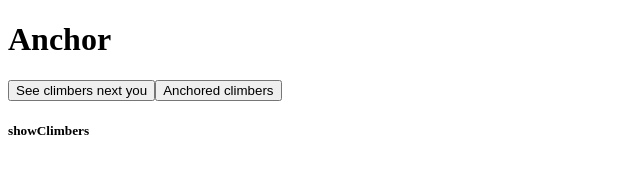
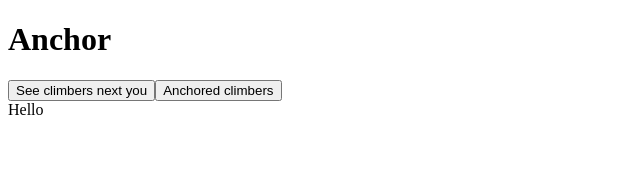
Before and after one commit to Elinex/MVP-Anchor, a React app: page / in a window 1280 px wide. Both pictures are taken after a click on the button "See climbers next you". Shown: the top 191 px of the page, without its empty margins (0-640 px from the left). Built offline with nearby package versions, Linux system fonts and the light colour scheme; the HTML template or start-up script is replaced by a standard one.

Commit message:
filter users by status

```diff
--- /dev/null
+++ b/react-client/src/components/List.jsx
@@ -0,0 +1,12 @@
+import React from 'react';
+
+const List = ({users}) => {
+  console.log(users)
+  return (
+    <div>
+      Hello
+    </div>
+  )
+}
+
+export default List;
--- a/react-client/src/index.jsx
+++ b/react-client/src/index.jsx
@@ -1,16 +1,19 @@
 import React from 'react';
 import ReactDOM from 'react-dom';
 import $ from 'jquery';
+import users from './mockData.js';
 
-import users from './mockData.js'
+import List from './components/List.jsx';
 
 class App extends React.Component {
   constructor(props) {
     super(props);
     this.state = {
-      activeView: 'main'
+      activeView: 'main',
+      users: []
     }
     this.changeView = this.changeView.bind(this);
+    this.filterUsers = this.filterUsers.bind(this);
   }
 
   componentDidMount() {
@@ -25,6 +28,9 @@ class App extends React.Component {
     //     console.log('err', err);
     //   }
     // });
+    this.setState({
+      users: users
+    })
   }
 
   changeView(view){
@@ -33,17 +39,21 @@ class App extends React.Component {
     })
   }
 
+  filterUsers(status){
+    const users = this.state.users.filter(user => user.status === status);
+    return users;
+  }
+
   render () {
     const { activeView } = this.state;
-    console.log(users);
 
     return (
       <div>
         <h1>Anchor</h1>
         <button onClick={() => this.changeView('showClimbers')}>See climbers next you</button>
         <button onClick={() => this.changeView('showAnchors')}>Anchored climbers</button>
-        {activeView === 'showClimbers' && <h5>showClimbers</h5>}
-        {activeView === 'showAnchors' && <h5>showAnchors</h5>}
+        {activeView === 'showClimbers' && <List users={this.filterUsers('none')} />}
+        {activeView === 'showAnchors' && <List users={this.filterUsers('liked')} />}
       </div>
     )
   }
--- a/react-client/src/mockData.js
+++ b/react-client/src/mockData.js
@@ -10,7 +10,8 @@ const generateUser = (id) => ({
   level: faker.random.arrayElement(['beginner','intermediate','advanced']),
   preferCategory: faker.random.arrayElement(['bouldering','free solo','sport climbing','roped climbing', 'traditional climbing']),
   preferClimb: faker.random.arrayElement(['indoor','outdoor','anywhere']),
-  climbSince: faker.date.past()
+  climbSince: faker.date.past(),
+  status: faker.random.arrayElement(['liked','none'])
 })
 
 const num = 50;
```
Also changed, not shown: 1 other file (tests, documents, lock files or other folders).
